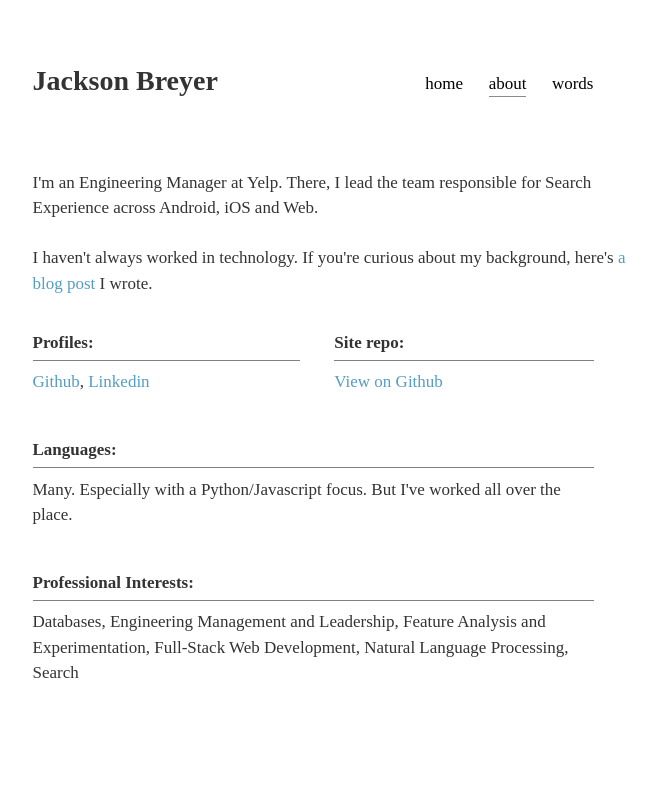
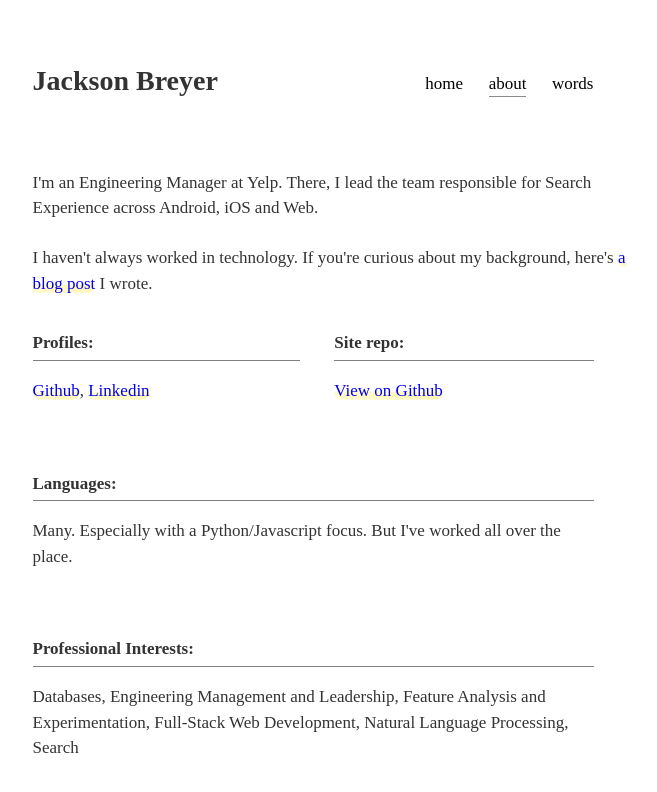
Before and after one commit to breyerjs/jacksonbreyer, a Next.js app: page /about in a window 1280 px wide. Shown: the top 792 px of the page, without its empty margins (310-967 px from the left). Built offline with nearby package versions, Linux system fonts and the light colour scheme.

Commit message:
new link styles

```diff
--- a/pages/_app.scss
+++ b/pages/_app.scss
@@ -31,10 +31,29 @@ section {
     height: 100%;
 }
 
+// Global Links
 a {
-    color: #549dc4 !important;
     text-decoration: none;
 }
+
+// Links in context
+p>a {
+    background: linear-gradient(to right, #fdf18166, #fff384e6);
+    background-size: 300% 40%;
+    background-repeat: no-repeat;
+    background-position: 0% 100%;
+    padding: 0;
+    border-radius: 8px;
+}
+p>a:hover {
+    background: linear-gradient(to right, #ffe60090, #ffe600);
+    background-size: 300% 40%;
+    background-repeat: no-repeat;
+    background-position: 0% 100%;
+    padding: 0;
+}
+
+
 
 a:visited {
     color: black;
--- a/pages/about.js
+++ b/pages/about.js
@@ -18,22 +18,22 @@ const About = (props) => {
                 <div className={styles.aboutItems}>
                     <div className={styles.aboutSection}>
                         <div className={styles.heading}>Profiles:</div>
-                        <div className={styles.content}><a href="https://github.com/breyerjs" target="_blank">Github</a>, <a href="https://www.linkedin.com/in/breyerjs" target="_blank">Linkedin</a></div>
+                        <p className={styles.content}><a href="https://github.com/breyerjs" target="_blank">Github</a>, <a href="https://www.linkedin.com/in/breyerjs" target="_blank">Linkedin</a></p>
                     </div>
 
                     <div className={styles.aboutSection}>
                         <div className={styles.heading}>Site repo:</div>
-                        <div className={styles.content}><a href="https://github.com/breyerjs/jacksonbreyer/tree/master" target="_blank">View on Github</a></div>
+                        <p className={styles.content}><a href="https://github.com/breyerjs/jacksonbreyer/tree/master" target="_blank">View on Github</a></p>
                     </div>
 
                     <div className={styles.aboutSection}>
                         <div className={styles.heading}>Languages:</div>
-                        <div className={styles.content}>Many. Especially with a Python/Javascript focus. But I've worked all over the place.</div>
+                        <p className={styles.content}>Many. Especially with a Python/Javascript focus. But I've worked all over the place.</p>
                     </div>
 
                     <div className={styles.aboutSection}>
                         <div className={styles.heading}>Professional Interests:</div>
-                        <div className={styles.content}>Databases, Engineering Management and Leadership, Feature Analysis and Experimentation, Full-Stack Web Development, Natural Language Processing, Search</div>
+                        <p className={styles.content}>Databases, Engineering Management and Leadership, Feature Analysis and Experimentation, Full-Stack Web Development, Natural Language Processing, Search</p>
                     </div>
                 </div>
             </Layout>
```
